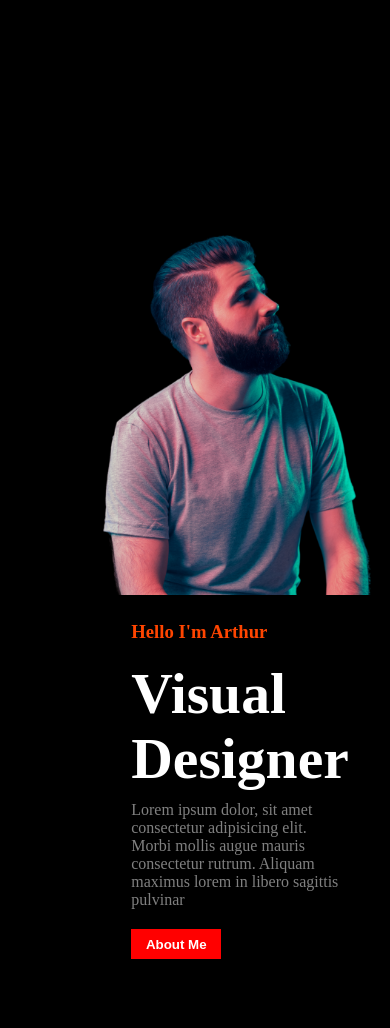
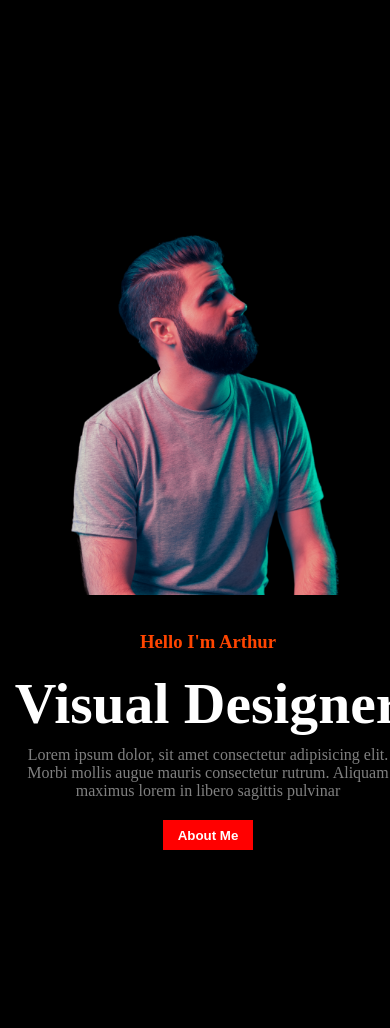
Before and after one commit to krishna5867/Product-Design-Landing-Page, a plain HTML site: page index.html in a window 390 px wide. Shown: the part 72-1100 px from the top of the page. Drawn offline with Linux system fonts and the light colour scheme.

Commit message:
responsiveness fix

```diff
--- a/index.html
+++ b/index.html
@@ -30,7 +30,7 @@
         <div class="text">
             <h3><span>Hello I'm Arthur</span></h3> <br>
             <h1>Visual Designer</h1>
-            <p>Lorem ipsum dolor, sit amet consectetur adipisicing elit. Morbi mollis augue mauris consectetur rutrum. Aliquam maximus lorem in libero sagittis pulvinar</p>
+            <p>Lorem ipsum dolor, sit amet consectetur adipisicing elit. <br> Morbi mollis  augue mauris consectetur rutrum. Aliquam maximus lorem in libero sagittis pulvinar</p>
             <button class="btn">About Me</button>
         </div>
     </div>
--- a/style.css
+++ b/style.css
@@ -46,15 +46,13 @@ ul li:hover{
 .hero{
     display: flex;
     justify-content: space-between;
-    padding: 0 15rem;
+    padding: 0 13rem;
 }
 .image img{
     max-width: 400px;
-    /* margin-left: 200px; */
 }
 .text{
-    /* width: 100vw; */
-    padding: 70px;
+    padding: 5rem 0rem;
 }
 span{
     color: orangered;
@@ -110,6 +108,7 @@ span{
     padding: 2rem;
     cursor: pointer;
     transition: 0.3s ease-out;
+    /* max-width: 90%; */
 }
 .box-logo{
     width: 4rem;
@@ -281,6 +280,8 @@ text-align: center;
         margin-top: -3rem;
     }
     .text{
+        width: 100vw;
+        text-align: center;
         margin-top: -3rem;
     }
     .bg-box{
```
